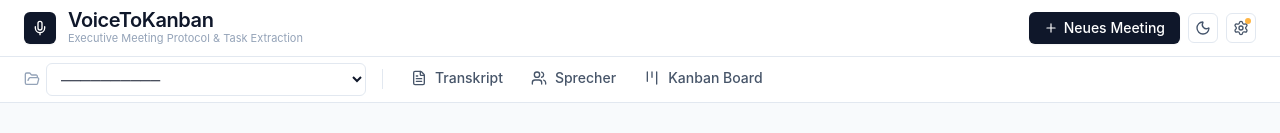
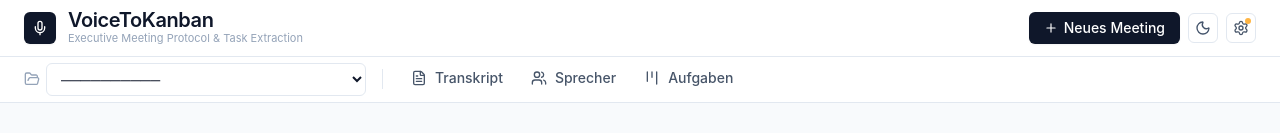
Before and after one commit to superurban/Meeting-to-Kanban, a React (Vite) app: page / in a window 1280 px wide. Shown: the top 133 px of the page. Built offline with nearby package versions, Linux system fonts and the light colour scheme.

Commit message:
chore: rename Kanban Board tab to Aufgaben

```diff
--- a/src/components/layout/Navigation.tsx
+++ b/src/components/layout/Navigation.tsx
@@ -55,7 +55,7 @@ export const Navigation: React.FC<NavigationProps> = ({
     },
     {
       id: 'kanban' as AppTab,
-      label: 'Kanban Board',
+      label: 'Aufgaben',
       icon: Kanban,
       badge: taskCount > 0 ? `${taskCount}` : null,
       badgeClass: 'badge-on-track'
```
